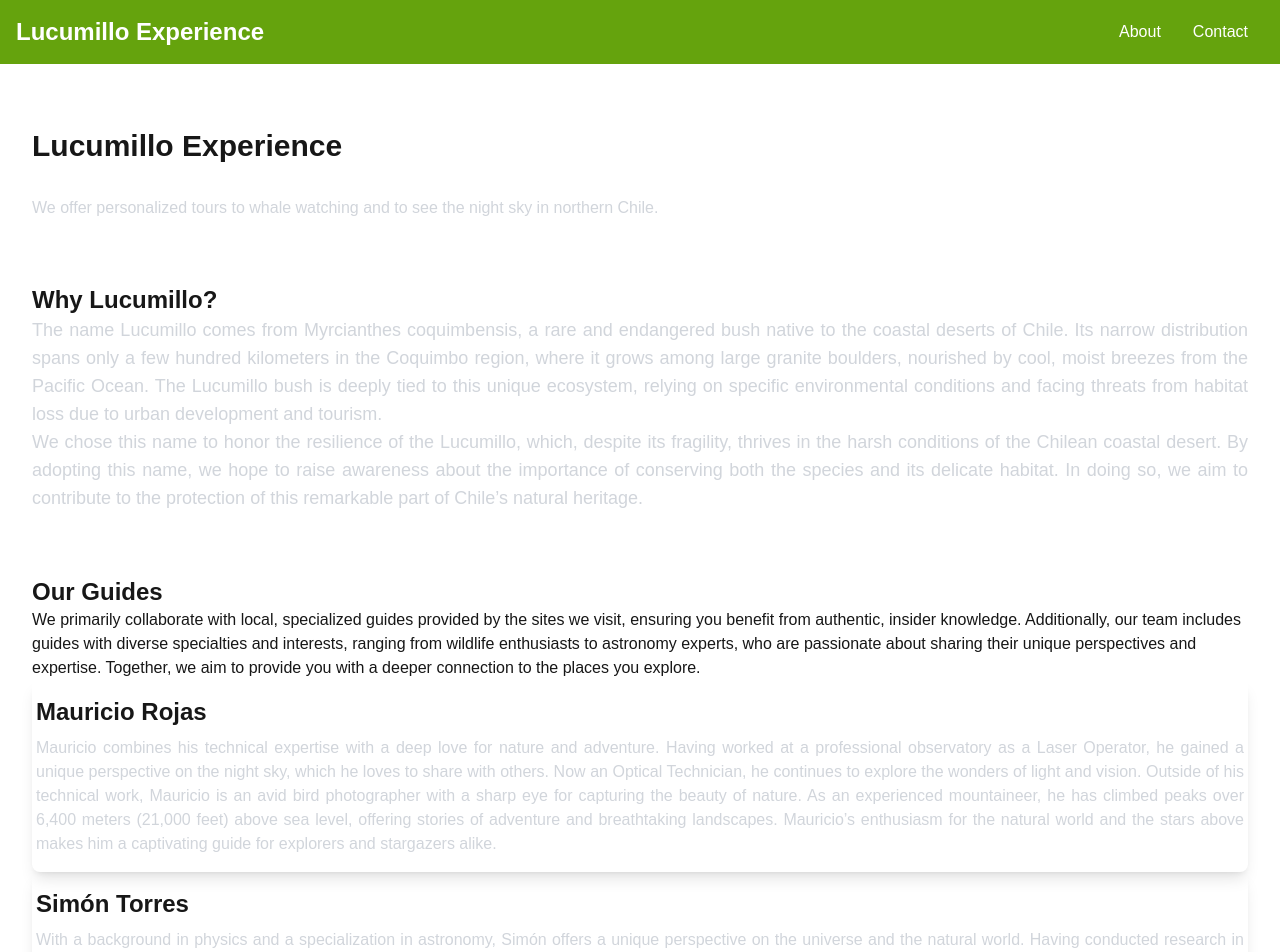
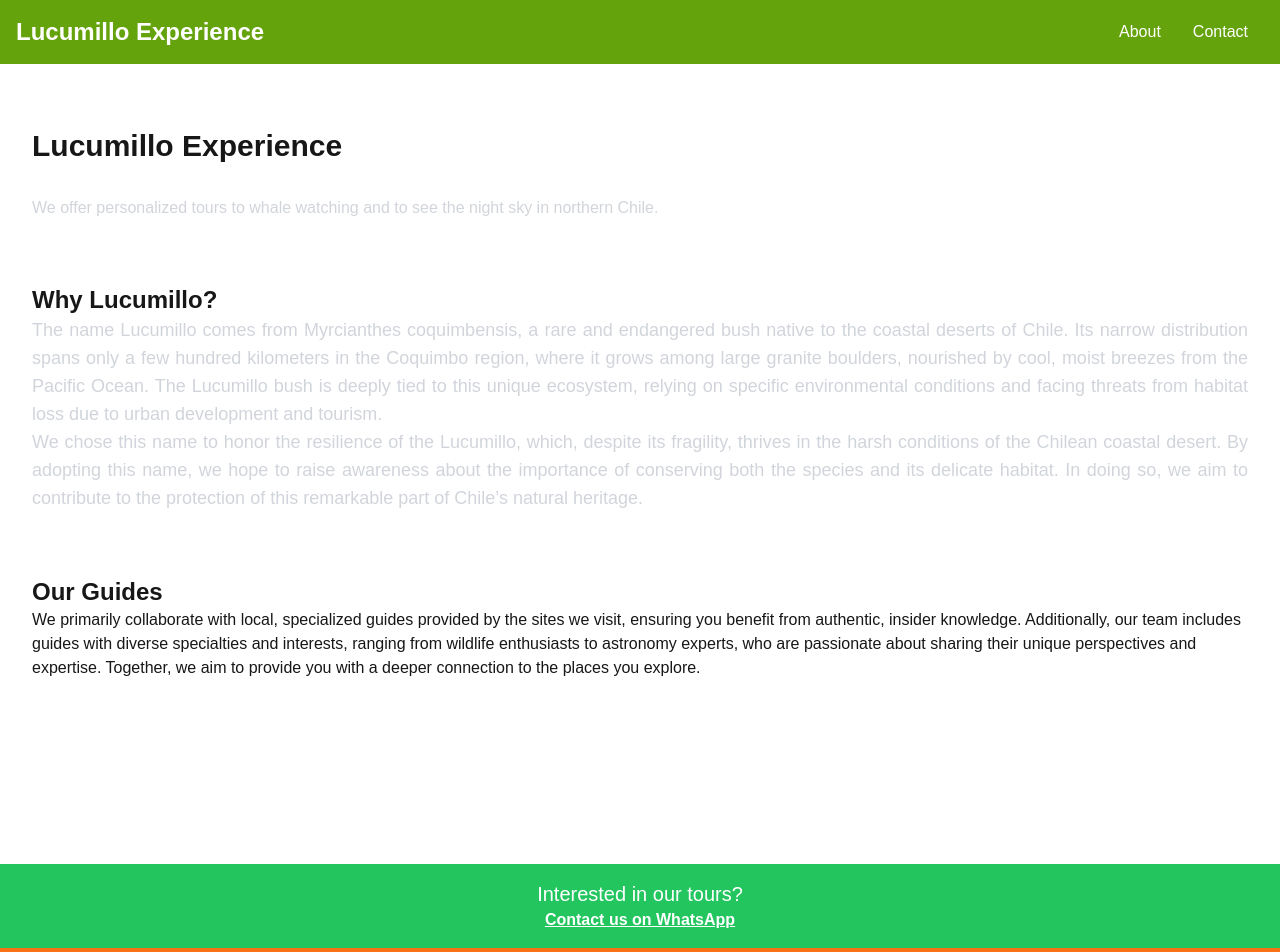
Before and after one commit to simontorres/lucumillo-experience, a Next.js app: page /about in a window 1280 px wide. Shown: the top 952 px of the page. Built offline with nearby package versions, Linux system fonts and the light colour scheme.

Commit message:
remove names

```diff
--- a/app/about/page.tsx
+++ b/app/about/page.tsx
@@ -1,5 +1,4 @@
 import React from 'react';
-import { guides } from '@/data/guides';
 
 
 const About = () => {
@@ -50,18 +49,6 @@ const About = () => {
             perspectives and expertise. Together, we aim to provide you with a
             deeper connection to the places you explore.</p>
 
-          {
-            guides.map(guide => (
-              <div key={guide.id} className='rounded-lg shadow-lg overflow-hidden'>
-                <div className="px-1 py-4">
-                  <h2 className="text-justify text-2xl font-bold mb-2">{guide.name}</h2>
-                  <p className="text-justify text-gray-300">{guide.bio}</p>
-                </div>
-              </div>
-            ))
-          }
-
-
         </div>
 
       </main>
--- a/data/guides.ts
+++ /dev/null
@@ -1,22 +0,0 @@
-interface Guide {
-    id: string
-    name: string
-    bio: string
-    picture: string
-}
-
-
-export const guides: Guide[] = [
-    {
-      id: '2',
-      name: "Mauricio Rojas",
-      bio: "Mauricio combines his technical expertise with a deep love for nature and adventure. Having worked at a professional observatory as a Laser Operator, he gained a unique perspective on the night sky, which he loves to share with others. Now an Optical Technician, he continues to explore the wonders of light and vision. Outside of his technical work, Mauricio is an avid bird photographer with a sharp eye for capturing the beauty of nature. As an experienced mountaineer, he has climbed peaks over 6,400 meters (21,000 feet) above sea level, offering stories of adventure and breathtaking landscapes. Mauricio’s enthusiasm for the natural world and the stars above makes him a captivating guide for explorers and stargazers alike.",
-      picture: '',
-    },
-    {
-      id: '3',
-      name: "Simón Torres",
-      bio: "With a background in physics and a specialization in astronomy, Simón offers a unique perspective on the universe and the natural world. Having conducted research in astrophysics and pursued advanced studies in the field, he transitioned into software engineering, combining analytical skills with creative problem-solving. Beyond his professional pursuits, Simón is an avid explorer of Chile’s wild landscapes, enjoying camping under star-filled skies and capturing stunning photographs of both birds and the night sky. Recently, he has taken up ham radio operation, a technical hobby that fuels his curiosity and passion for communication. With a love for nature, the stars, and discovery, Simón brings a sense of wonder and insight to every journey through Chile’s breathtaking scenery and celestial wonders.",
-      picture: '',
-    }
-  ]
```
